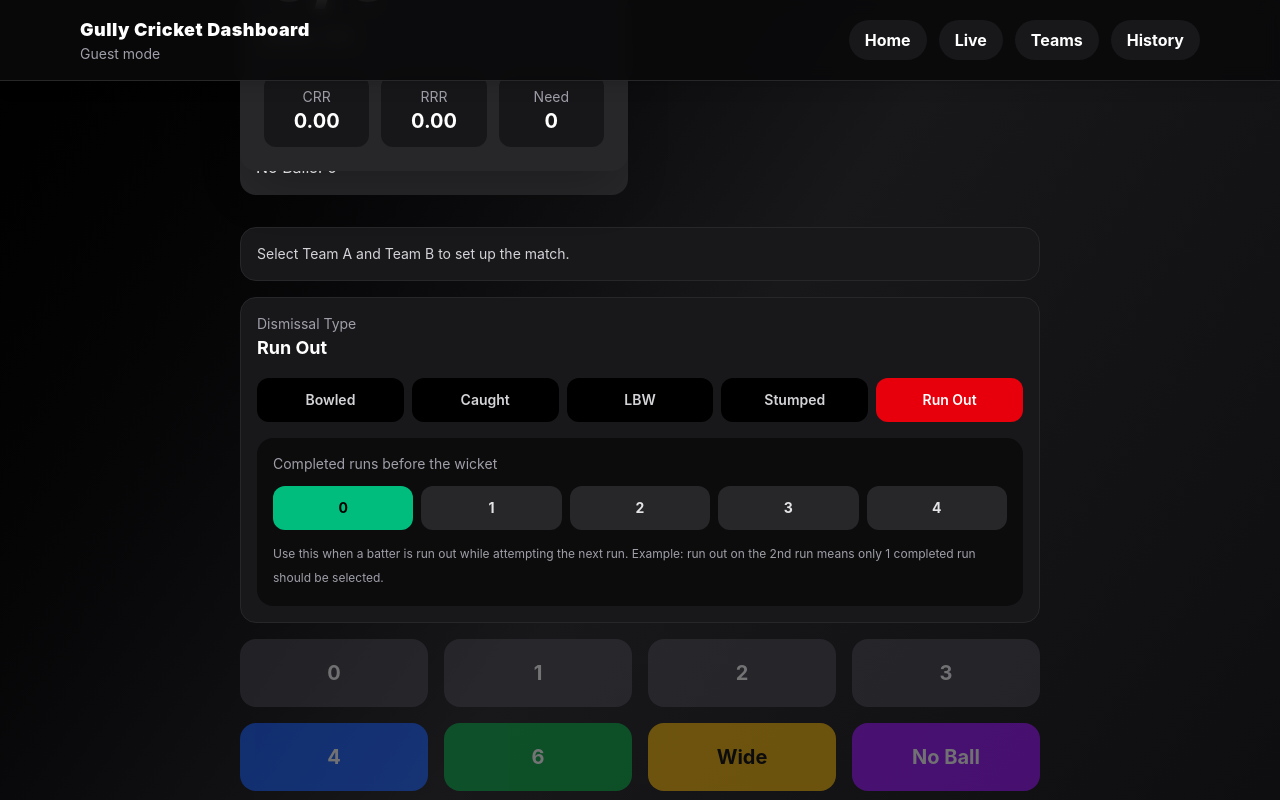
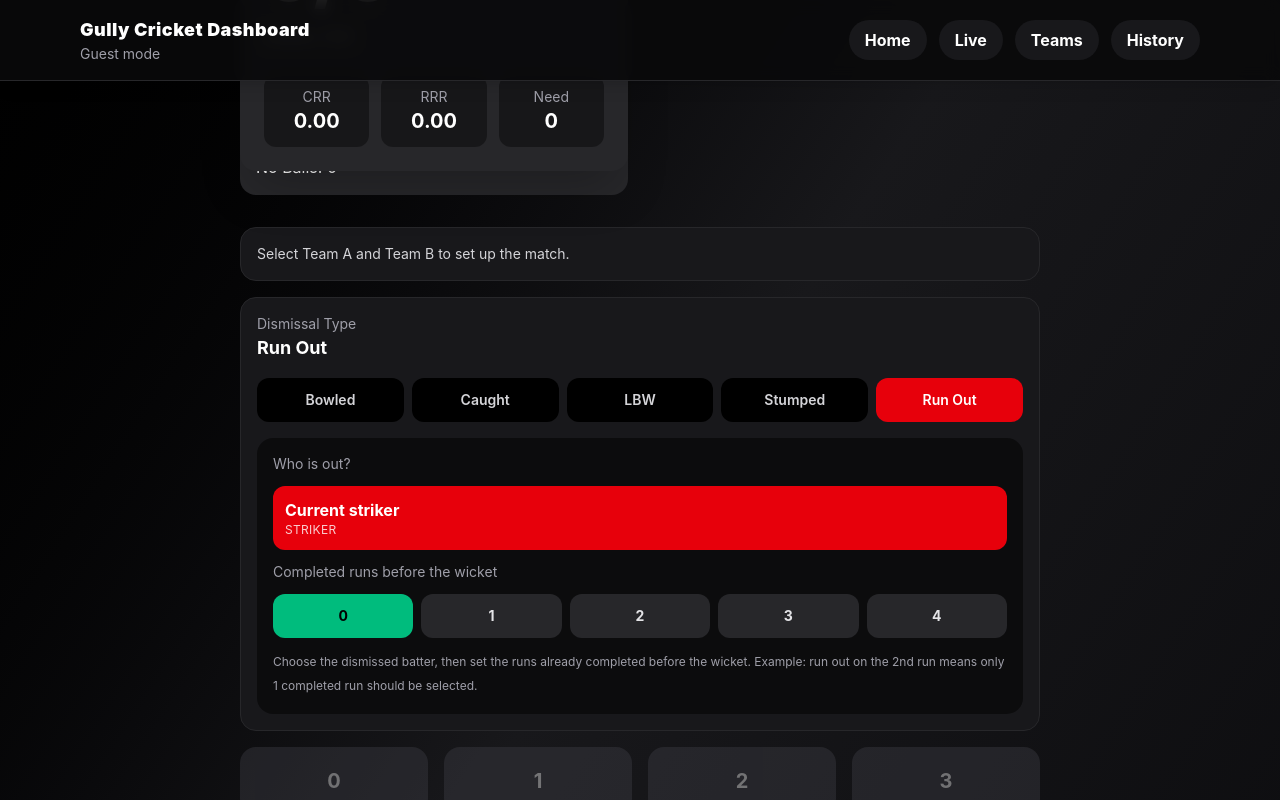
Before and after one commit to Ritik-453/gully-cricket-dashboard, a React (Vite) app: page /live in a window 1280 px wide. Both pictures are taken after a click on the button "Run Out". Shown: the part 438-1238 px from the top of the page. Built offline with nearby package versions, Linux system fonts and the light colour scheme; no server answers; the database is empty.

Commit message:
feat: add striker and non-striker run-out handling

```diff
--- a/src/App.jsx
+++ b/src/App.jsx
@@ -169,36 +169,80 @@ const getDismissalOption = (
 
 const getRunOutHistoryLabel = (
   completedRuns,
-  isNoBallDelivery
+  isNoBallDelivery,
+  dismissedRole
 ) => {
+  const roleLabel =
+    dismissedRole === "non_striker"
+      ? "-NS"
+      : ""
+
   const runLabel =
     completedRuns > 0
-      ? `RO(${completedRuns})`
-      : "RO"
+      ? `RO${roleLabel}(${completedRuns})`
+      : `RO${roleLabel}`
 
   if (isNoBallDelivery) {
-    return completedRuns > 0
-      ? `Nb+${runLabel}`
-      : "Nb+RO"
+    return `Nb+${runLabel}`
   }
 
   return runLabel
 }
 
+const getRunOutParticipants = (
+  activeBatters,
+  strikerName,
+  dismissedRole
+) => {
+  const nonStrikerName =
+    getOtherActiveBatter(
+      activeBatters,
+      strikerName
+    )
+
+  if (
+    dismissedRole ===
+      "non_striker" &&
+    nonStrikerName
+  ) {
+    return {
+      dismissedBatterName:
+        nonStrikerName,
+      survivingBatterName:
+        strikerName,
+    }
+  }
+
+  return {
+    dismissedBatterName:
+      strikerName,
+    survivingBatterName:
+      nonStrikerName,
+  }
+}
+
 const getRunOutNextStrikerMode = (
   completedRuns,
+  dismissedRole,
   overCompleted
 ) => {
-  const oddRuns =
+  const completedRunsAreOdd =
     completedRuns % 2 === 1
 
+  const survivorAtStrikerEnd =
+    completedRunsAreOdd
+      ? dismissedRole ===
+        "non_striker"
+      : dismissedRole ===
+        "striker"
+
   if (overCompleted) {
-    return oddRuns
+    return survivorAtStrikerEnd
       ? "new_batter"
       : "survivor"
   }
 
-  return oddRuns
+  return survivorAtStrikerEnd
     ? "survivor"
     : "new_batter"
 }
@@ -1516,17 +1560,17 @@ export default function App() {
       return
     }
 
-    if (pendingNoBall) {
-      showToast(
-        "Complete the no ball outcome first"
-      )
-      return
-    }
-
     const dismissal =
       getDismissalOption(
         dismissalType
       )
+
+    const dismissedRole =
+      dismissalType === "run_out" &&
+      options.dismissedBatter ===
+        "non_striker"
+        ? "non_striker"
+        : "striker"
 
     const completedRuns =
       dismissalType === "run_out"
@@ -1576,27 +1620,46 @@ export default function App() {
     const updatedWickets =
       wickets + 1
 
-    const dismissedBatterName =
-      strikerName
-
-    const survivingBatterName =
-      getOtherActiveBatter(
-        activeBatters,
-        strikerName
-      )
+    const {
+      dismissedBatterName,
+      survivingBatterName,
+    } =
+      dismissalType === "run_out"
+        ? getRunOutParticipants(
+            activeBatters,
+            strikerName,
+            dismissedRole
+          )
+        : {
+            dismissedBatterName:
+              strikerName,
+            survivingBatterName:
+              getOtherActiveBatter(
+                activeBatters,
+                strikerName
+              ),
+          }
 
     const overCompleted =
       legalBall &&
       updatedBalls % 6 === 0
+
+    const dismissalLabel =
+      dismissalType === "run_out" &&
+      dismissedRole ===
+        "non_striker"
+        ? "Run Out (Non-striker)"
+        : dismissal.label
 
     const wicketInfo = {
       wicket: updatedWickets,
       score: updatedScore,
       batter:
         dismissedBatterName,
-      type: dismissal.label,
+      type: dismissalLabel,
       shortType:
         dismissal.shortLabel,
+      dismissedRole,
       over: formatOvers(
         updatedBalls
       ),
@@ -1612,7 +1675,8 @@ export default function App() {
           dismissalType === "run_out"
             ? getRunOutHistoryLabel(
                 completedRuns,
-                isNoBallDelivery
+                isNoBallDelivery,
+                dismissedRole
               )
             : dismissal.shortLabel,
       },
@@ -1673,6 +1737,7 @@ export default function App() {
       dismissalType === "run_out"
         ? getRunOutNextStrikerMode(
             completedRuns,
+            dismissedRole,
             overCompleted
           )
         : overCompleted
@@ -1817,7 +1882,7 @@ export default function App() {
     }))
 
     showToast(
-      "No ball. Record the bat runs now."
+      "No ball. Record the bat runs or a run out now."
     )
   }
 
--- a/src/components/BallHistory.jsx
+++ b/src/components/BallHistory.jsx
@@ -14,6 +14,9 @@ export default function BallHistory({
     wicketLabels.some(
       (wicketCode) =>
         label === wicketCode ||
+        label.startsWith(
+          `${wicketCode}-`
+        ) ||
         label.startsWith(
           `${wicketCode}(`
         )
--- a/src/components/MatchControls.jsx
+++ b/src/components/MatchControls.jsx
@@ -1,4 +1,7 @@
-import { useState } from "react"
+import {
+  useEffect,
+  useState,
+} from "react"
 
 const DISMISSAL_OPTIONS = [
   {
@@ -32,6 +35,7 @@ const RUN_OUT_OPTIONS = [
 ]
 
 export default function MatchControls({
+  activeBatters,
   addNoBall,
   addRuns,
   addWide,
@@ -40,6 +44,7 @@ export default function MatchControls({
   freeHit,
   pendingNoBall,
   statusText,
+  strikerName,
 }) {
   const [
     selectedDismissal,
@@ -51,6 +56,11 @@ export default function MatchControls({
     setRunOutCompletedRuns,
   ] = useState(0)
 
+  const [
+    runOutDismissedBatter,
+    setRunOutDismissedBatter,
+  ] = useState("striker")
+
   const selectedDismissalOption =
     DISMISSAL_OPTIONS.find(
       (option) =>
@@ -60,6 +70,27 @@ export default function MatchControls({
 
   const isRunOut =
     selectedDismissal === "run_out"
+
+  const nonStrikerName =
+    activeBatters.find(
+      (name) =>
+        name !== strikerName
+    ) || ""
+
+  useEffect(() => {
+    if (
+      !nonStrikerName &&
+      runOutDismissedBatter ===
+        "non_striker"
+    ) {
+      setRunOutDismissedBatter(
+        "striker"
+      )
+    }
+  }, [
+    nonStrikerName,
+    runOutDismissedBatter,
+  ])
 
   const wicketDisabled =
     disabled ||
@@ -191,6 +222,85 @@ export default function MatchControls({
             "
           >
             <div className="text-sm text-zinc-400">
+              Who is out?
+            </div>
+
+            <div
+              className={`
+                grid
+                gap-2
+                ${
+                  nonStrikerName
+                    ? "grid-cols-2"
+                    : "grid-cols-1"
+                }
+              `}
+            >
+              <button
+                onClick={() =>
+                  setRunOutDismissedBatter(
+                    "striker"
+                  )
+                }
+                className={`
+                  rounded-xl
+                  px-3
+                  py-3
+                  text-left
+                  transition-all
+                  ${
+                    runOutDismissedBatter ===
+                    "striker"
+                      ? "bg-red-600 text-white"
+                      : "bg-zinc-800 text-zinc-200 hover:bg-zinc-700"
+                  }
+                `}
+              >
+                <div className="font-bold">
+                  {strikerName ||
+                    "Current striker"}
+                </div>
+
+                <div className="text-xs uppercase tracking-wide opacity-80">
+                  Striker
+                </div>
+              </button>
+
+              {nonStrikerName && (
+                <button
+                  onClick={() =>
+                    setRunOutDismissedBatter(
+                      "non_striker"
+                    )
+                  }
+                  className={`
+                    rounded-xl
+                    px-3
+                    py-3
+                    text-left
+                    transition-all
+                    ${
+                      runOutDismissedBatter ===
+                      "non_striker"
+                        ? "bg-red-600 text-white"
+                        : "bg-zinc-800 text-zinc-200 hover:bg-zinc-700"
+                    }
+                  `}
+                >
+                  <div className="font-bold">
+                    {
+                      nonStrikerName
+                    }
+                  </div>
+
+                  <div className="text-xs uppercase tracking-wide opacity-80">
+                    Non-striker
+                  </div>
+                </button>
+              )}
+            </div>
+
+            <div className="text-sm text-zinc-400">
               Completed runs before the wicket
             </div>
 
@@ -226,7 +336,7 @@ export default function MatchControls({
             </div>
 
             <div className="text-xs leading-6 text-zinc-400">
-              Use this when a batter is run out while attempting the next run. Example: run out on the 2nd run means only 1 completed run should be selected.
+              Choose the dismissed batter, then set the runs already completed before the wicket. Example: run out on the 2nd run means only 1 completed run should be selected.
             </div>
           </div>
         )}
@@ -296,18 +406,20 @@ export default function MatchControls({
               {
                 completedRuns:
                   runOutCompletedRuns,
+                dismissedBatter:
+                  runOutDismissedBatter,
               }
             )
           }
           disabled={wicketDisabled}
           className={`${buttonStyle} bg-red-600 col-span-2 md:col-span-4`}
         >
-          WICKET •{" "}
+          WICKET -{" "}
           {
             selectedDismissalOption.label
           }
           {isRunOut &&
-            ` • ${runOutCompletedRuns} run${runOutCompletedRuns === 1 ? "" : "s"} completed`}
+            ` - ${runOutDismissedBatter === "non_striker" ? "non-striker" : "striker"} out - ${runOutCompletedRuns} run${runOutCompletedRuns === 1 ? "" : "s"} completed`}
         </button>
       </div>
     </div>
--- a/src/pages/LiveMatch.jsx
+++ b/src/pages/LiveMatch.jsx
@@ -66,6 +66,9 @@ export default function LiveMatch(props) {
 
       <div className="mt-8">
         <MatchControls
+          activeBatters={
+            props.activeBatters
+          }
           addNoBall={props.addNoBall}
           addRuns={props.addRuns}
           addWide={props.addWide}
@@ -79,6 +82,9 @@ export default function LiveMatch(props) {
           }
           statusText={
             props.controlsStatus
+          }
+          strikerName={
+            props.strikerName
           }
         />
       </div>
```
